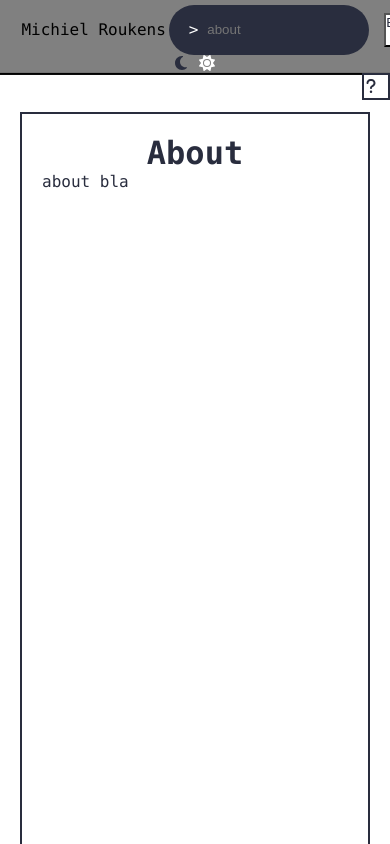
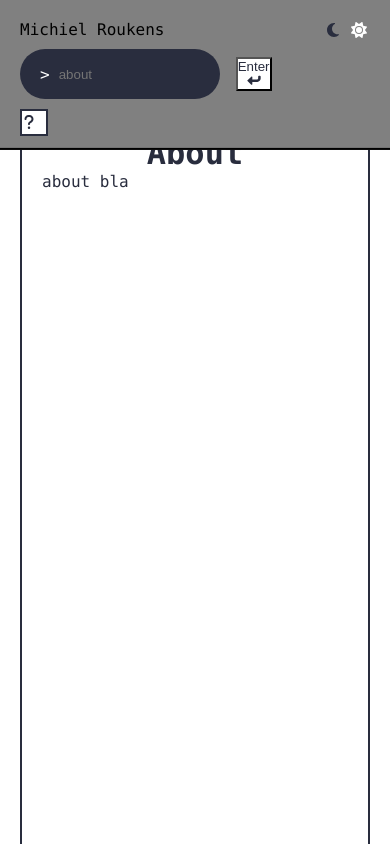
Before and after one commit to arejasverduras/nextPortfolio, a Next.js app: page /about in a window 390 px wide. Built offline with nearby package versions, Linux system fonts and the light colour scheme.

Commit message:
fix mobile style of menu

```diff
--- a/src/components/Header/Header.module.css
+++ b/src/components/Header/Header.module.css
@@ -1,4 +1,6 @@
 /* Leave this */
+
+
 .header {
     display: flex;
     width: 100%;
@@ -24,6 +26,8 @@
     padding: 0 20px;
     z-index: 10;
 }
+
+
 
 .commandHolder {
     max-width: 100%;
@@ -53,3 +57,44 @@
     color: var(--colorText);
     /* border: 2px solid var(--colorText); */
 }
+
+@media screen and (max-width: 492px) {
+    .header {
+        height: 150px;
+    }
+
+    .elementsHolder {
+        /* display: flex; */
+        /* flex-direction: column;
+        align-items: flex-start;
+        align-content: flex-start; */
+        /* gap: 20px; */
+
+        display: grid;
+        width: 100%;
+        grid-template-areas:
+        "logo theme"
+        "command command"
+        "hints .";
+        justify-content: space-between;
+        justify-items: flex-start;
+        padding: 20px;
+        gap: 10px;
+    }
+
+    .logo {
+        grid-area: logo;
+    }
+    .commandHolder {
+        grid-area: command;
+    }
+
+    .theme {
+        grid-area: theme;
+    }
+
+    .hintsHolder {
+        position:static;
+        grid-area: hints;
+    }
+}
```
